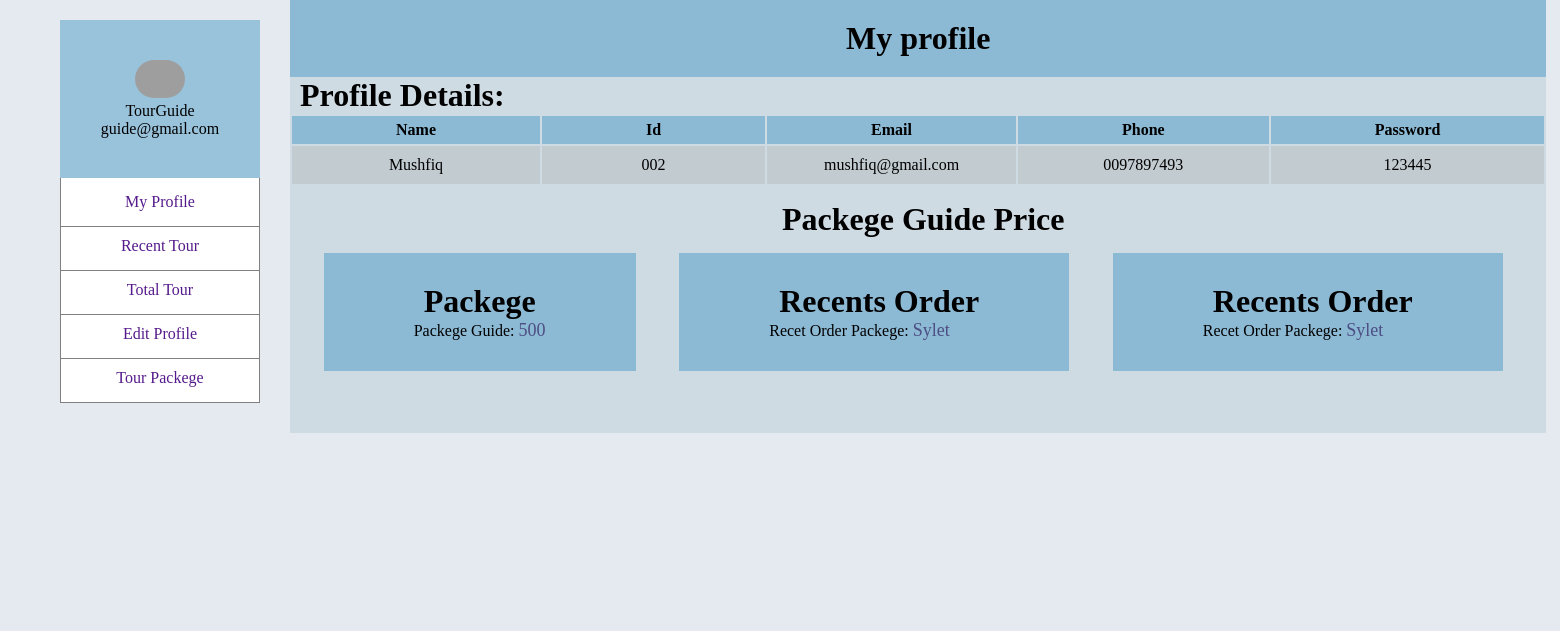
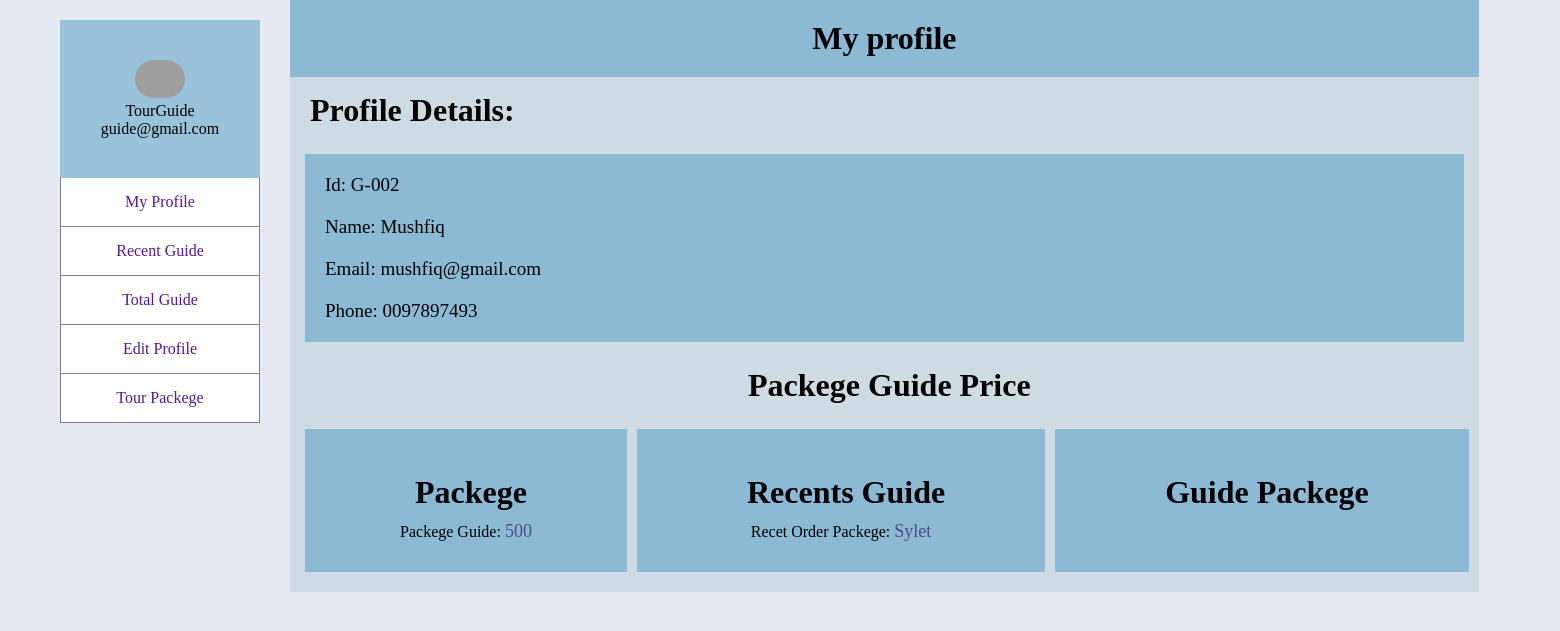
Before and after one commit to Salemah/webprojectfinal, a PHP site: page /tourguide.html in a window 1560 px wide. Shown: the top 631 px of the page. Run offline with PHP 8.4, Linux system fonts and the light colour scheme; grey boxes are pictures that could not be loaded.

Commit message:
dashboard added

```diff
--- a/tourguide.css
+++ b/tourguide.css
@@ -30,12 +30,16 @@ body{
     background-color: white;
     border-left:1px solid gray ;
     border-right:1px solid gray ;
-    padding-top: 15px;
+    /* padding-top: 15px; */
 }
 .list li{
-    margin-bottom: 10px;
+    /* margin-bottom: 10px; */
     border-bottom: 1px solid gray;
-    padding-bottom: 15px;
+    padding: 15px;
+
+}
+.list li:hover{
+    background-color: #21a4f05e;
 
 }
 .list li a{
@@ -67,10 +71,26 @@ text-decoration: none;
     background-color:#197eb85e ;
     padding:20px 0px ;
 }
+
 .right-middle h1{
     margin-left: 10px;
+    padding: 10px;
+    margin-top: 5px;
 }
-#tddata th{
+.Guide-Data{
+    margin-left: 15px;
+    margin-top: 15px;
+    margin-right: 15px ;
+    padding:10px;
+    background-color: #197eb85e;
+
+}
+.Guide-Data p{
+
+    padding:10px;
+    font-size: 19px;
+}
+/* #tddata th{
     background-color:#197eb85e ;
     padding:5px 104px ;
     border: none;
@@ -80,18 +100,23 @@ text-decoration: none;
     background-color:#acadad5e ;
     text-align: center;
     padding:10px 0 ;
-}
+} */
 .bottom-setion{
     margin-top: 15px;
     display: flex;
     justify-content: space-evenly;
+    margin-left: 15px;
+    margin-bottom: 20px;
 }
 .order{
     background-color: #197eb85e;
-
+    text-align: center;
     margin-right: 10px;
     padding: 30px 90px;
 
+}
+.order:hover{
+    background-color:#21a4f05e ;
 }
 .packge-name{
     color: rgb(77, 78, 131);
--- a/tourguide.html
+++ b/tourguide.html
@@ -20,8 +20,8 @@
                     </div>
                     <div class="list">
                         <li> <a href="">My Profile </a> </li>
-                        <li> <a href="">Recent Tour </a> </li>
-                        <li> <a href="">Total Tour </a> </li>
+                        <li> <a href="">Recent Guide </a> </li>
+                        <li> <a href="">Total Guide </a> </li>
                         <li> <a href="">Edit Profile </a> </li>
                         <li> <a href="">Tour Packege </a> </li>
 
@@ -36,7 +36,14 @@
                 <div class="right-middle">
                     <div class="">
                         <h1>Profile Details:</h1>
-                        <table id="tddata">
+                        <div class="Guide-Data">
+                            <p>Id: G-002</p>
+                            <p>Name: Mushfiq</p>
+                            <p>Email: mushfiq@gmail.com</p>
+                            <p>Phone: 0097897493</p>
+
+                        </div>
+                        <!-- <table id="tddata">
                             <th>Name</th>
                             <th>Id</th>
                             <th>Email</th>
@@ -49,7 +56,7 @@
                                 <td>0097897493</td>
                                 <td>123445</td>
                             </tr>
-                        </table>
+                        </table> -->
                        <div class="guide">
                            <h1 id="guide-p">Packege Guide Price</h1>
                         <div class="bottom-setion">
@@ -58,12 +65,12 @@
                                 <p>Packege Guide: <span class="packge-name">500</span> </p>
                                 </div>
                             <div class="order">
-                                <h1>Recents Order</h1>
+                                <h1>Recents Guide</h1>
                                 <p>Recet Order Packege: <span class="packge-name">Sylet</span></p>
                             </div>
                             <div class="order">
-                                <h1>Recents Order</h1>
-                                <p>Recet Order Packege: <span class="packge-name">Sylet</span></p>
+                                <h1>Guide Packege</h1>
+                                <!-- <p>Recet Order Packege: <span class="packge-name">Sylet</span></p> -->
                             </div>
 
 
```
